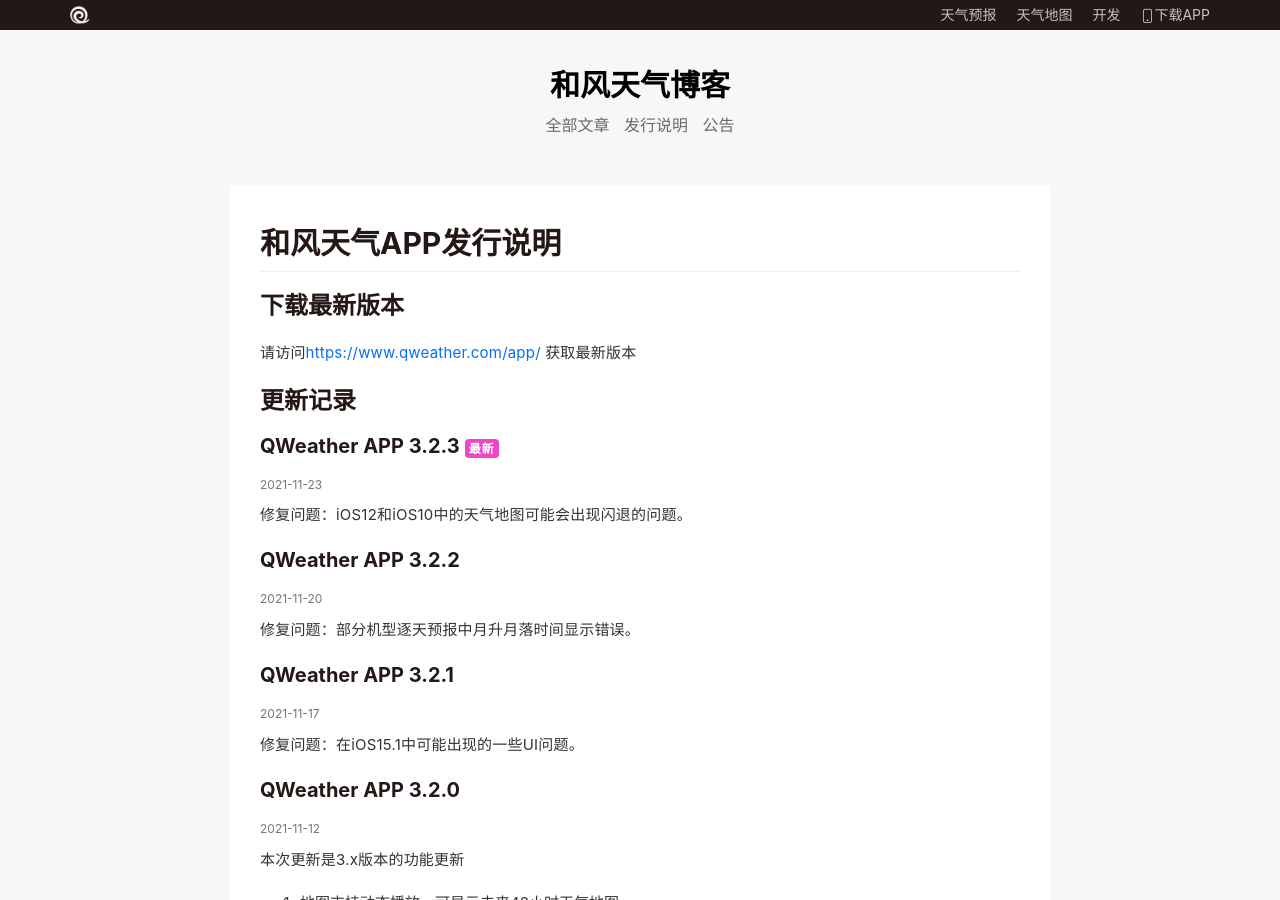
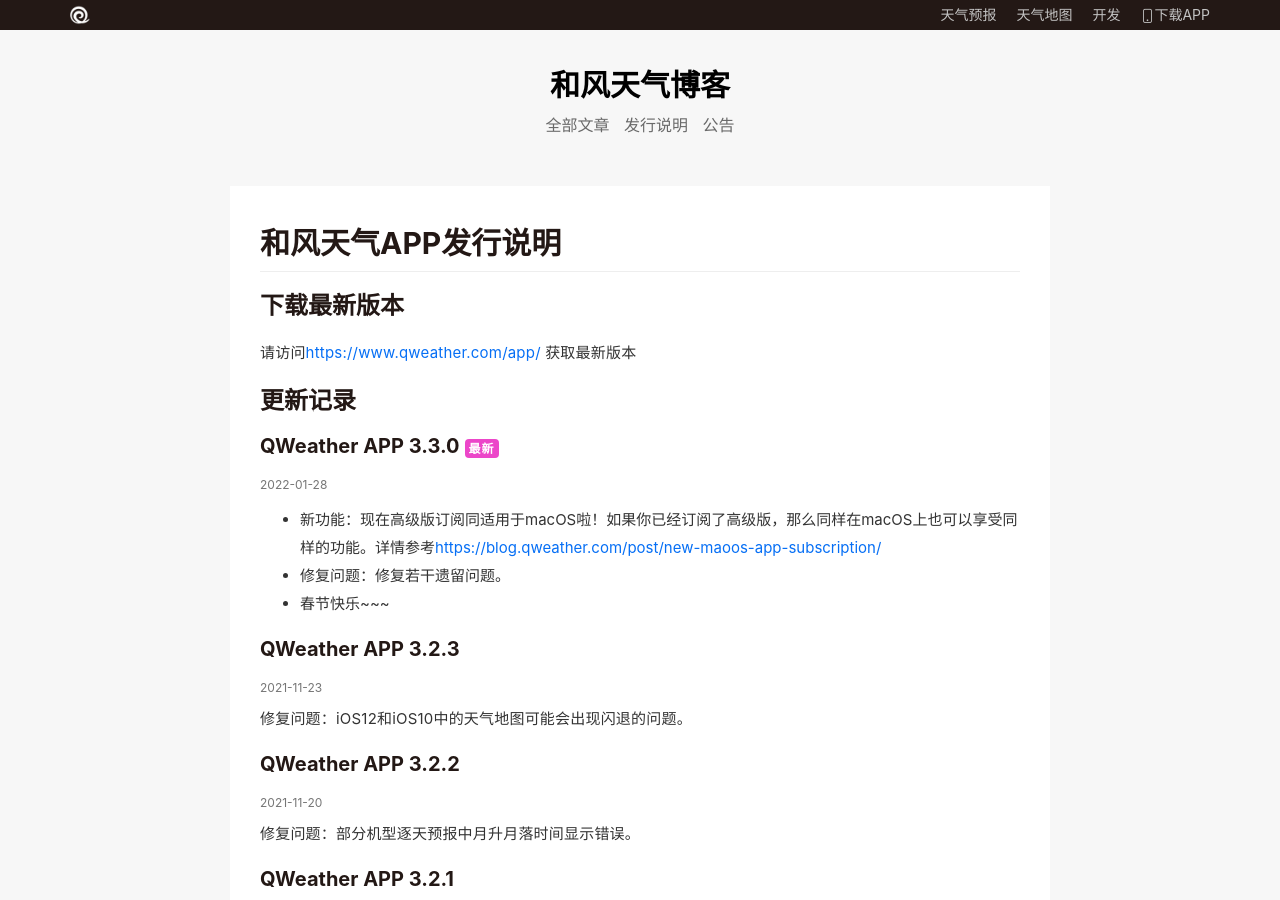
Before and after one commit to qwd/blog, a Jekyll site: the page built from pages/release-app.html, in a window 1280 px wide and 900 px high. Built offline with Jekyll 4.4.1, drawn with Linux system fonts in a browser that asks for light colours; some web fonts are replaced; comment, search, counter and statistics services are not loaded.

Commit message:
APP 3.3.0 released

```diff
--- a/_data/release-app.yml
+++ b/_data/release-app.yml
@@ -1,3 +1,10 @@
+- title: QWeather APP 3.3.0
+  ver: 3.3.0
+  date: 2022-01-28
+  text: |-
+   - 新功能：现在高级版订阅同适用于macOS啦！如果你已经订阅了高级版，那么同样在macOS上也可以享受同样的功能。详情参考<https://blog.qweather.com/post/new-maoos-app-subscription/>
+   - 修复问题：修复若干遗留问题。
+   - 春节快乐~~~
 - title: QWeather APP 3.2.3
   ver: 3.2.3
   date: 2021-11-23
```
